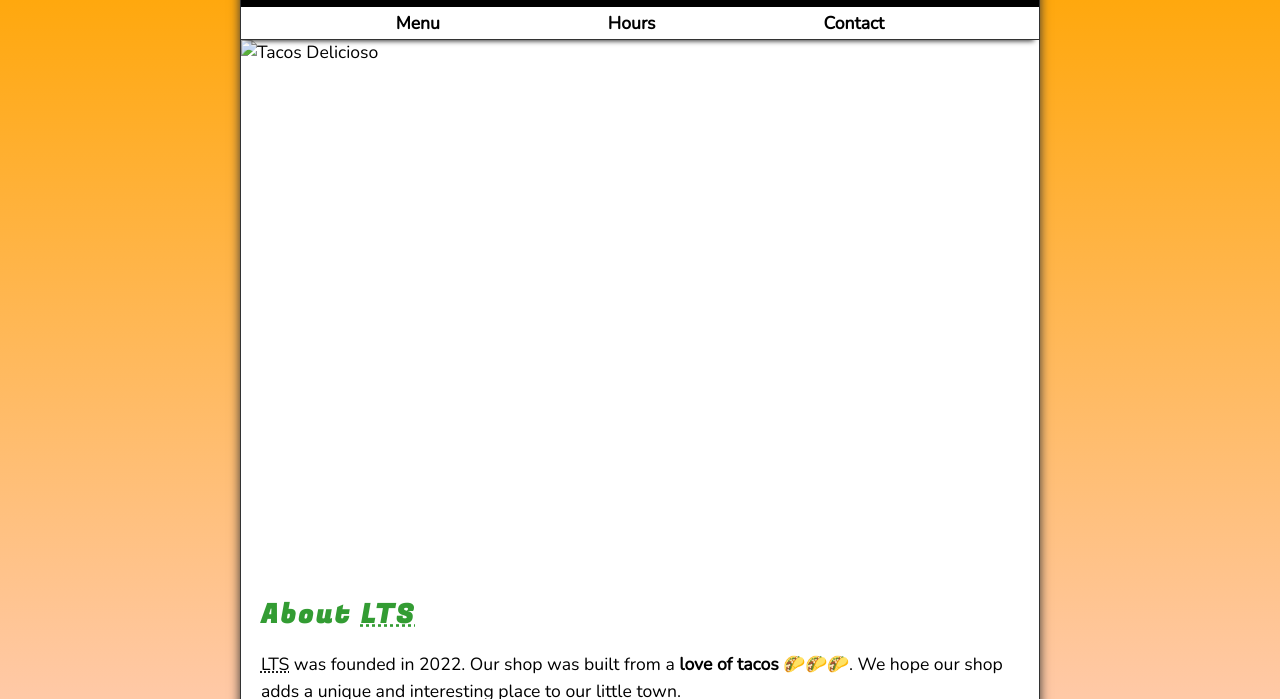
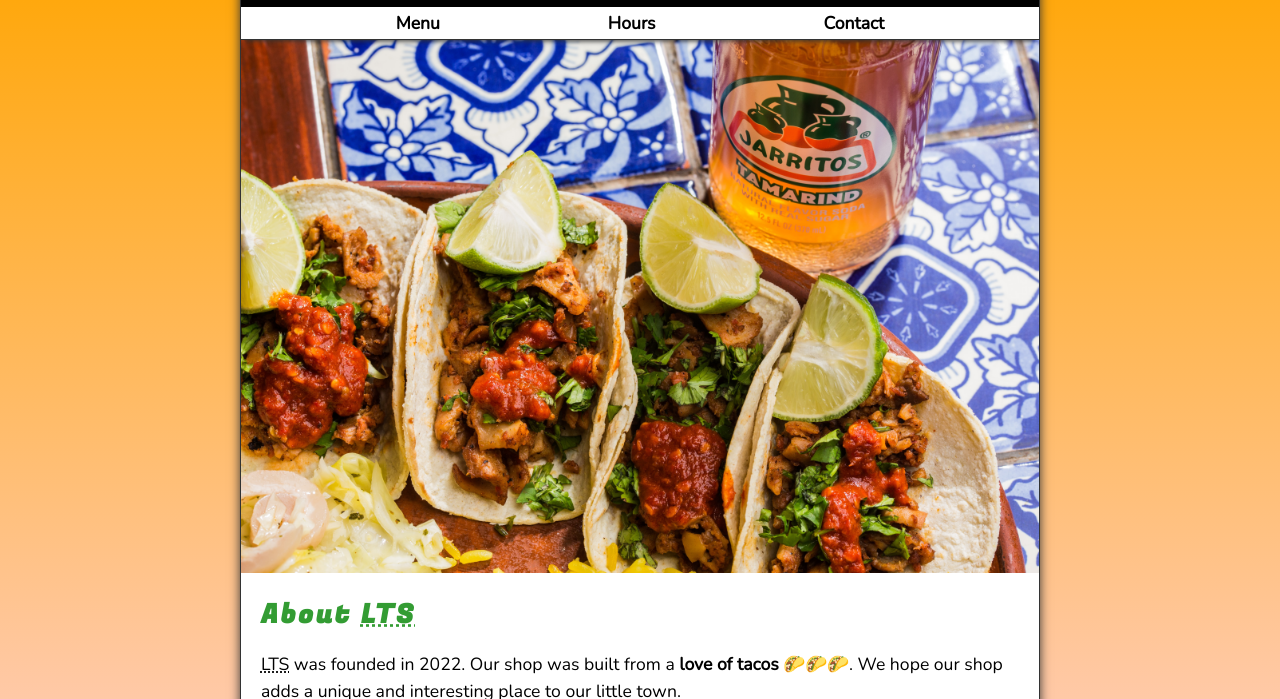
Before and after one commit to Anchuri-Siva/Demo_Website, a plain HTML site: page about.html in a window 1280 px wide. Shown: the part 63-762 px from the top of the page. Drawn offline with nearby package versions, Linux system fonts and the light colour scheme.

Commit message:
Fix HTML structure and update image source

```diff
--- a/about.html
+++ b/about.html
@@ -29,7 +29,7 @@
     </header>
     <section class="hero">
         <figure>
-            <img src="img/tacos_delicioso_1000x667.png" alt="Tacos Delicioso" title="Tacos Delicioso!" width="1000"
+            <img src="tacos_delicioso_1000x667.png" alt="Tacos Delicioso" title="Tacos Delicioso!" width="1000"
                 height="667">
             <figcaption class="offscreen">
                 Try this Tacos Delicioso
```
